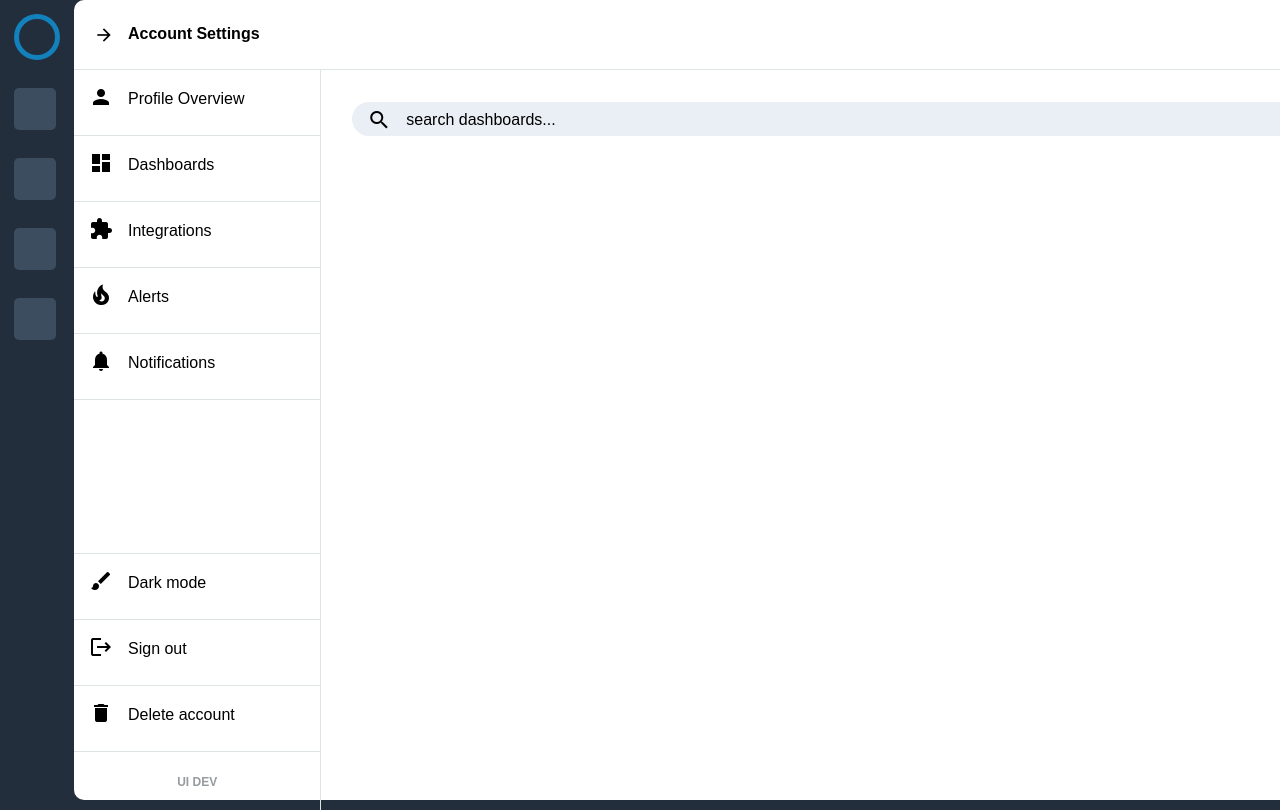
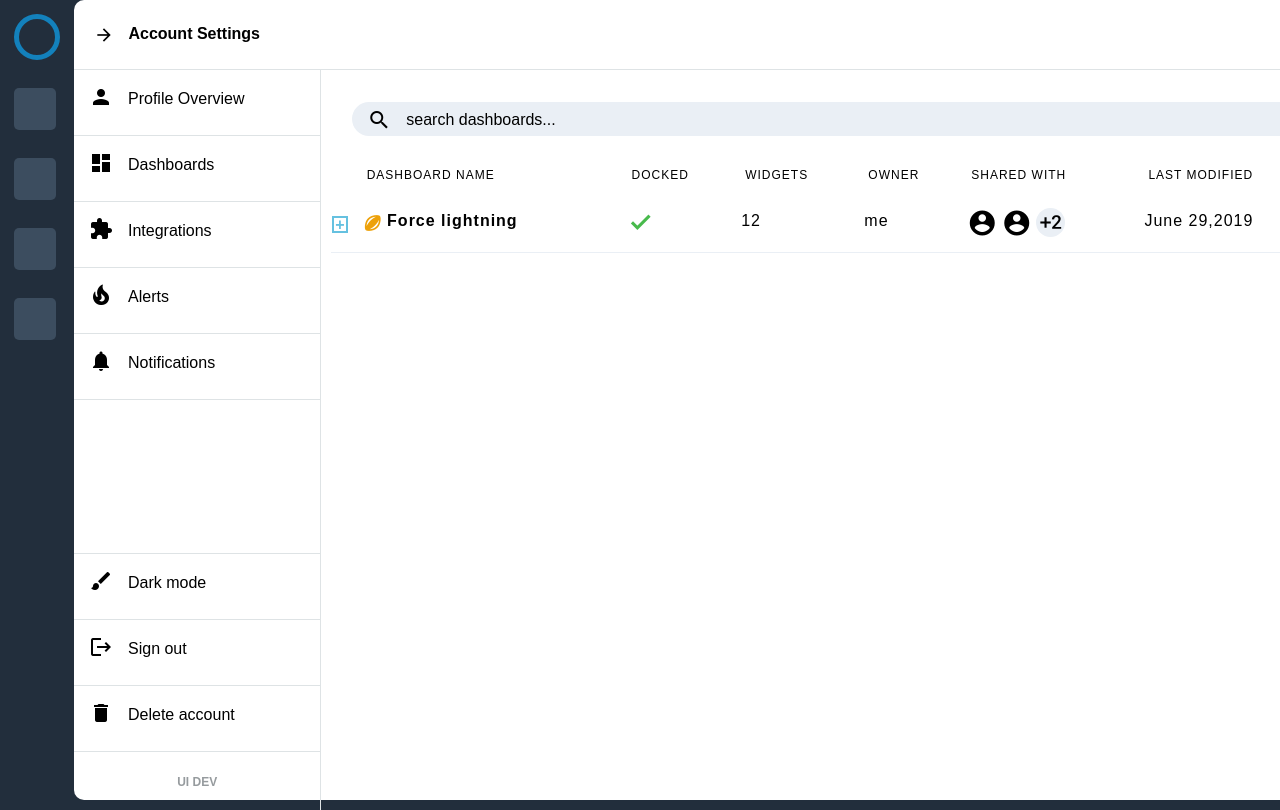
Before and after one commit to SabatJitendra/Dashboard, a plain HTML site: page index.html in a window 1280 px wide. Shown: the top 810 px of the page. Drawn offline with Linux system fonts and the light colour scheme.

Commit message:
table integration
table integration

```diff
--- a/index.html
+++ b/index.html
@@ -94,6 +94,51 @@
                             </span>
                         </div>
                     </div>
+                    <div id="tableContainer">
+                        <table id="dashBoardTable">
+                            <thead>
+                                <th></th>
+                                <th>DASHBOARD NAME</th>
+                                <th>DOCKED</th>
+                                <th>WIDGETS</th>
+                                <th>OWNER</th>
+                                <th>SHARED WITH</th>
+                                <th>LAST MODIFIED</th>
+                                <th></th>
+                            </thead>
+                            <tbody>
+                                <tr class="tblRow">
+                                    <td>
+                                        <div class="addBoxRect">
+                                            <span class="addBoxPlus">+</span>
+                                        </div>
+                                    </td>
+                                    <td>
+                                        <span class="material-icons cellIcon rugbyIcon">sports_rugby</span>
+                                        <span class="cellText dashBoardNameText">Force lightning</span>
+                                    </td>
+                                    <td>
+                                        <span class="material-icons cellIcon doneIcon">done</span>
+                                    </td>
+                                    <td>
+                                        <span class="cellText">12</span>
+                                    </td>
+                                    <td>
+                                        <span class="cellText">me</span>
+                                    </td>
+                                    <td>
+                                        <span class="material-icons cellIcon sharedWithIcon">account_circle</span>
+                                        <span class="material-icons cellIcon sharedWithIcon">account_circle</span>
+                                        <span class="material-icons cellIcon sharedWithIcon userNumber">exposure_plus_2</span>
+                                    </td>
+                                    <td>
+                                        <span class="cellText">June 29,2019</span>
+                                    </td>
+                                    <td></td>
+                                </tr>
+                            </tbody>
+                        </table>
+                    </div>
                 </div>
             </div>
         </div>
--- a/styles/style.css
+++ b/styles/style.css
@@ -33,6 +33,9 @@
     font-feature-settings: 'liga';
 }
 
+*{
+    font-family: Arial, Helvetica, sans-serif;
+}
 
 body{
     background-color: #222E3C;
@@ -82,7 +85,6 @@ body{
     margin-left: 10px;
 }
 .titleText{
-    font-family: Arial, Helvetica, sans-serif;
     font-size: 16px;
     font-weight: bold;
     vertical-align: top;
@@ -117,7 +119,6 @@ body{
     margin: 15px;
 }
 .leftMenuText{
-    font-family: Arial, Helvetica, sans-serif;
     margin: 20px 20px 20px 0px;
 }
 .menuFooter{
@@ -125,7 +126,6 @@ body{
     text-align: center;
 }
 .menuFooterText{
-    font-family: Arial, Helvetica, sans-serif;
     font-weight:bold;
     font-size: 12px;
     color: #969b9e;
@@ -137,7 +137,7 @@ body{
 
 #searchContainer{
     width: 79.9vw;
-    height: 98px;
+    height: 88px;
     display: flex;
 }
 #searchBox{
@@ -154,7 +154,6 @@ body{
     margin: 6px 15px 15px 15px;
 }
 .searchBoxText{
-    font-family: Arial, Helvetica, sans-serif;
     margin: 9px 20px 20px 0px;
 }
 #filter{
@@ -170,3 +169,58 @@ body{
     margin-left: 5px;
     color:white;
 }
+#dashBoardTable{
+    width: -webkit-fill-available;
+    border-collapse: collapse;
+}
+#dashBoardTable thead th{
+    font-weight: normal;
+    font-size: 12px;
+    letter-spacing: 1px;
+    text-align: start;
+    padding: 10px 5px 25px 5px;
+}
+#dashBoardTable tbody td{
+    border-bottom: 1px solid #EAEFF5;
+    padding-bottom: 10px;
+}
+.addBoxRect{
+    color:#65C1E0;
+    height: 10px;
+    width: 10px;
+    border: 2px solid #65C1E0;
+    display: flex;
+    align-items: center;
+    font-weight: bold;
+    padding: 2px 1px 1px 1px;
+}
+.cellText{
+    vertical-align: super;
+    letter-spacing: 1px;
+}
+.dashBoardNameText{
+    font-weight: bold;
+}
+.cellIcon{
+    font-size: 20px;
+}
+.rugbyIcon{
+    color: #eda109;
+}
+.doneIcon{
+    color: #48BA4C;
+    font-weight: bold;
+    font-size:25px;
+}
+.sharedWithIcon{
+    font-size: 30px;
+}
+.userNumber{
+    height: 25px;
+    width: 25px;
+    border-radius: 15px;
+    font-size: 25px;
+    vertical-align: top;
+    padding: 2px;
+    background-color: #EAEFF5;
+}
```
